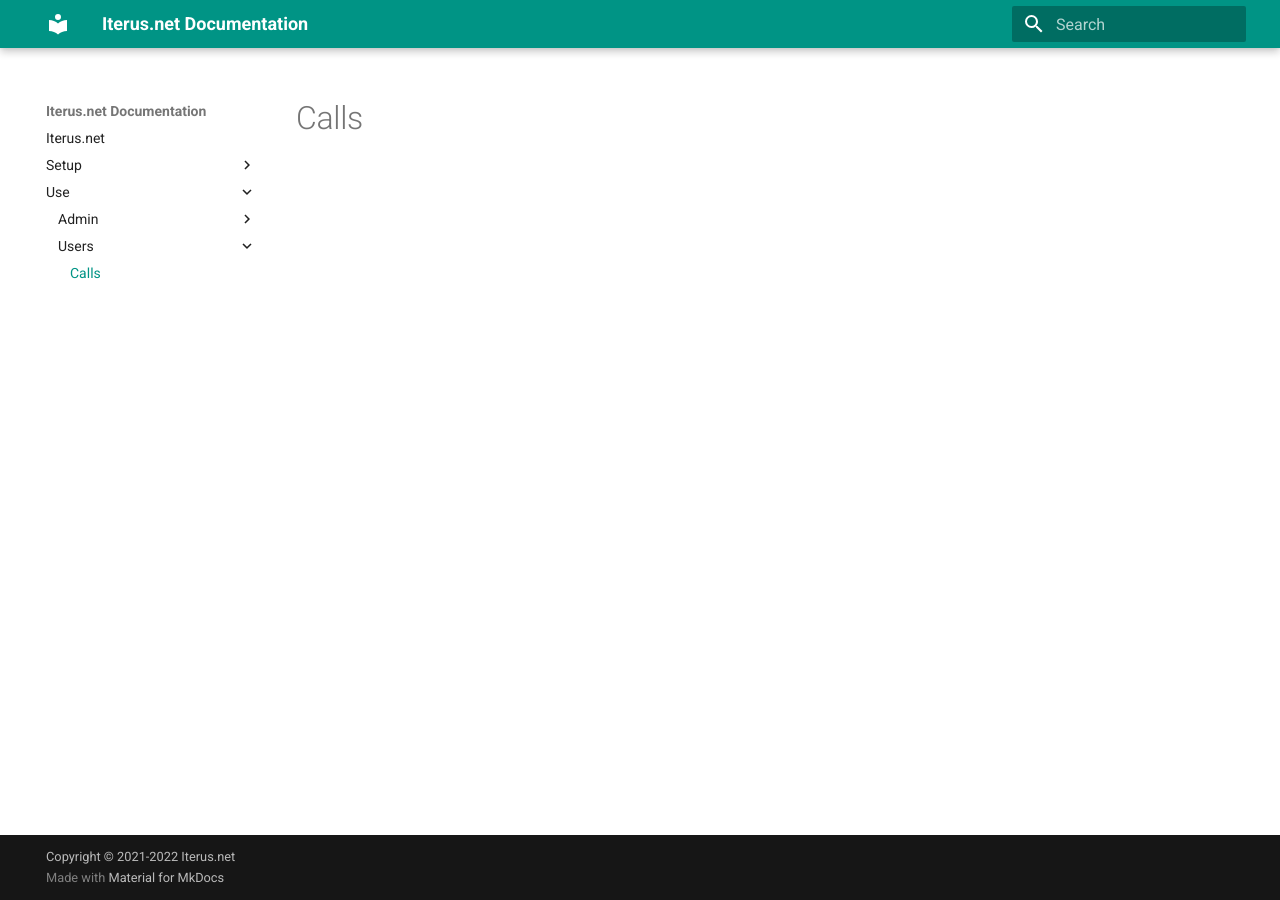
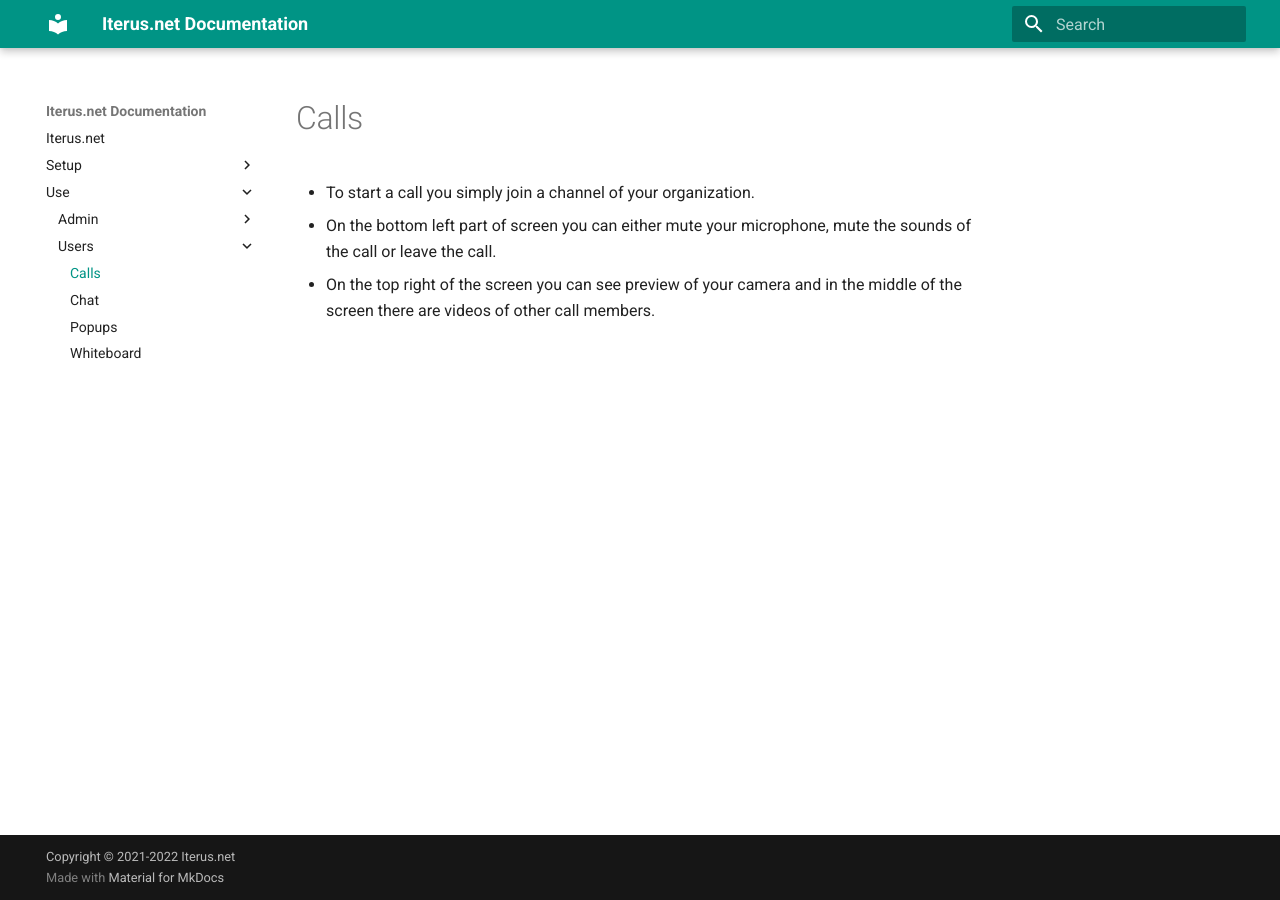
Before and after one commit to iterus-net/Documentation, an MkDocs documentation site: the page built from docs/users/calls.md, in a window 1280 px wide. Built offline with MkDocs 1.6.1 and Material for MkDocs 9.7.7, drawn with Linux system fonts in a browser that asks for light colours.

Commit message:
Documentation: Update

```diff
--- a/docs/users/calls.md
+++ b/docs/users/calls.md
@@ -1 +1,4 @@
 # Calls
+- To start a call you simply join a channel of your organization.
+- On the bottom left part of screen you can either mute your microphone, mute the sounds of the call or leave the call.
+- On the top right of the screen you can see preview of your camera and in the middle of the screen there are videos of other call members.
--- a/mkdocs.yml
+++ b/mkdocs.yml
@@ -18,3 +18,6 @@ nav:
       - admin/user_accounts.md
     - Users:
       - users/calls.md
+      - users/chat.md
+      - users/popups.md
+      - users/whiteboard.md
```
Also changed, not shown: docs/users/chat.md (added, +5 -0 lines), docs/users/popups.md (added, +4 -0 lines), docs/users/whiteboard.md (added, +5 -0 lines).
